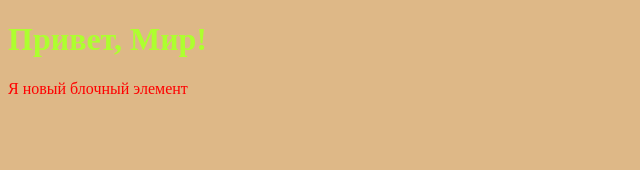
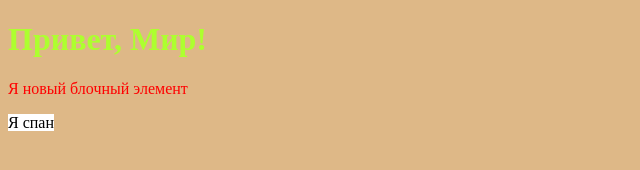
Before and after one commit to hazar84/first-project, a plain HTML site: page index.html in a window 1280 px wide. Shown: the whole page, without its empty margins (0-640 px from the left). Drawn offline with Linux system fonts and the light colour scheme.

Commit message:
добавил span

```diff
--- a/index.html
+++ b/index.html
@@ -9,5 +9,6 @@
 <body>
   <h1>Привет, Мир!</h1>
   <p>Я новый блочный элемент</p>
+  <span>Я спан</span>
 </body>
 </html>
--- a/style.css
+++ b/style.css
@@ -9,3 +9,7 @@ h1 {
 p {
   color: red;
 }
+
+span {
+  background-color: #fff;
+}
```
